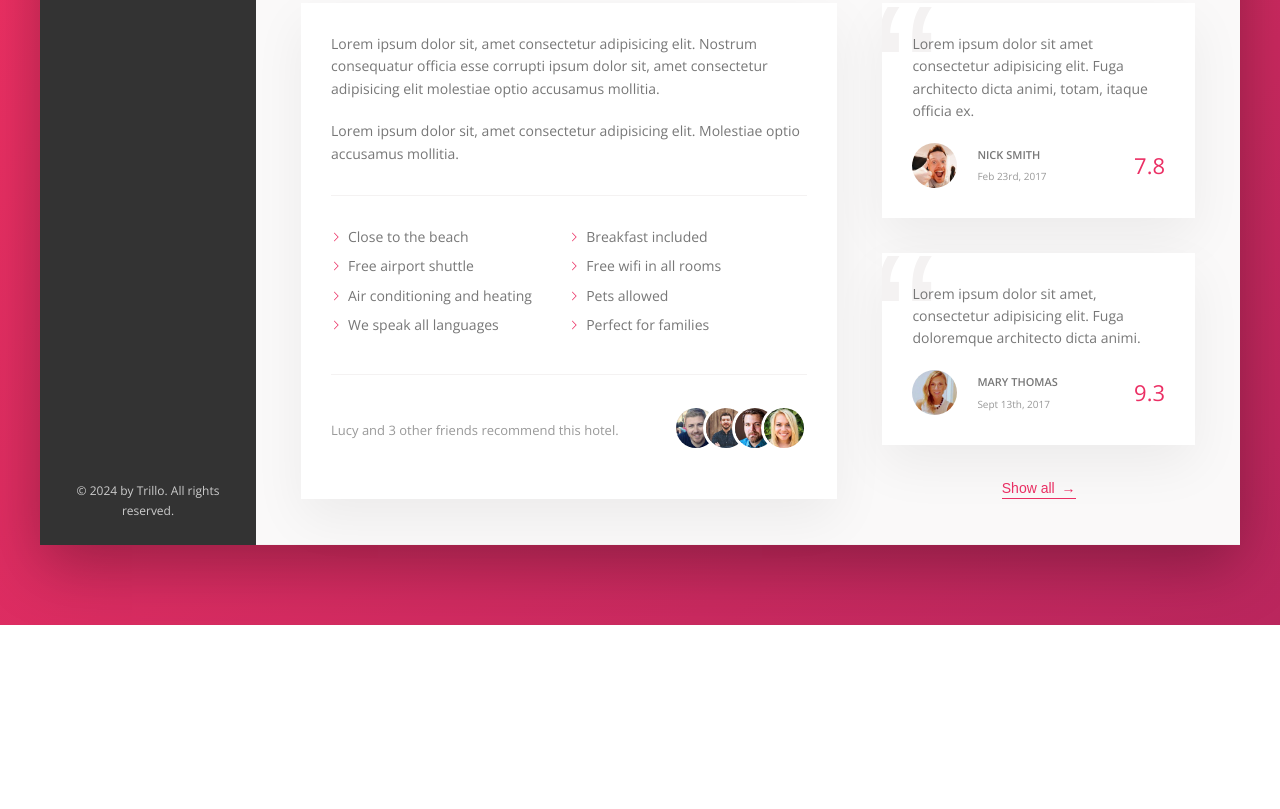
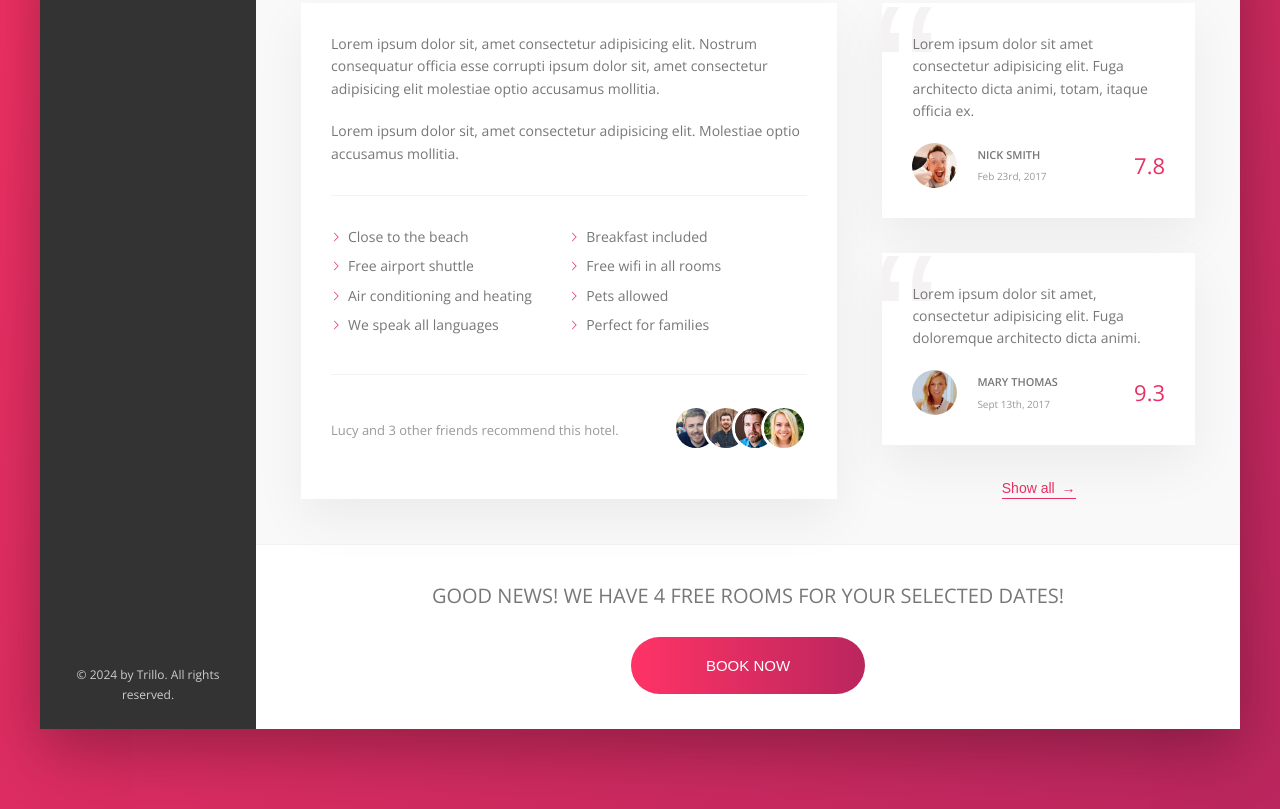
Before and after one commit to laiminhkiet7522/learn-html-css-advance, a website: page Trillo/index.html in a window 1280 px wide. Shown: the part 644-1453 px from the top of the page. Before the commit the page ends 1269 px from the top, so only its background shows below. Drawn offline with nearby package versions, Linux system fonts and the light colour scheme.

Commit message:
Section 7: Building the CTA Section

```diff
--- a/Trillo/index.html
+++ b/Trillo/index.html
@@ -164,7 +164,8 @@
                     <div class="user-reviews">
                         <figure class="review">
                             <blockquote class="review__text">
-                                Lorem ipsum dolor sit amet consectetur adipisicing elit. Fuga architecto dicta animi, totam, itaque officia ex.
+                                Lorem ipsum dolor sit amet consectetur adipisicing elit. Fuga architecto dicta animi,
+                                totam, itaque officia ex.
                             </blockquote>
                             <figcaption class="review__user">
                                 <img src="img/user-1.jpg" alt="User 1" class="review__photo">
@@ -177,7 +178,8 @@
                         </figure>
                         <figure class="review">
                             <blockquote class="review__text">
-                                Lorem ipsum dolor sit amet, consectetur adipisicing elit. Fuga doloremque architecto dicta animi.
+                                Lorem ipsum dolor sit amet, consectetur adipisicing elit. Fuga doloremque architecto
+                                dicta animi.
                             </blockquote>
                             <figcaption class="review__user">
                                 <img src="img/user-2.jpg" alt="User 2" class="review__photo">
@@ -191,6 +193,15 @@
                         <button class="btn-inline">Show all <span>&rarr;</span></button>
                     </div>
                 </div>
+                <div class="cta">
+                    <h2 class="cta__book-now">
+                        Good news! We have 4 free rooms for your selected dates!
+                    </h2>
+                    <button class="btn">
+                        <span class="btn__visible">Book now</span>
+                        <span class="btn__invisible">Only 4 rooms left</span>
+                    </button>
+                </div>
             </div>
         </div>
     </div>
--- a/Trillo/sass/_layout.scss
+++ b/Trillo/sass/_layout.scss
@@ -54,3 +54,7 @@
   flex-direction: column;
   align-items: center;
 }
+
+.cta {
+  background-color: #fff;
+}
--- a/Trillo/sass/components.scss
+++ b/Trillo/sass/components.scss
@@ -411,6 +411,76 @@
   }
 }
 
+// -----CALL TO ACTIONS-----
+.cta {
+  padding: 3.5rem 0;
+  text-align: center;
+
+  &__book-now {
+    font-size: 2rem;
+    font-weight: 300;
+    text-transform: uppercase;
+    margin-bottom: 2.5rem;
+  }
+}
+
+.btn {
+  font-size: 1.5rem;
+  border: none;
+  font-weight: 300;
+  text-transform: uppercase;
+  border-radius: 100px;
+  background-image: linear-gradient(
+    to right,
+    var(--color-primary-light),
+    var(--color-primary-dark)
+  );
+  color: #fff;
+  cursor: pointer;
+  position: relative;
+  overflow: hidden;
+
+  &__visible {
+    display: inline-block;
+    padding: 2rem 7.5rem;
+    height: 100%;
+    width: 100%;
+    transition: all 0.2s;
+  }
+
+  &__invisible {
+    display: inline-block;
+    padding: 2rem 0;
+    position: absolute;
+    left: 0;
+    top: -100%;
+    height: 100%;
+    width: 100%;
+    transition: all 0.2s;
+  }
+
+  &:hover {
+    background-image: linear-gradient(
+      to left,
+      var(--color-primary-light),
+      var(--color-primary-dark)
+    );
+  }
+
+  &:hover &__visible {
+    transform: translateY(100%);
+  }
+
+  &:hover &__invisible {
+    top: 0;
+  }
+
+  &:focus {
+    outline: none;
+    animation: pulse 1s infinite;
+  }
+}
+
 @keyframes pulse {
   0% {
     transform: scale(1);
```
Also changed, not shown: Trillo/css/style.css.
